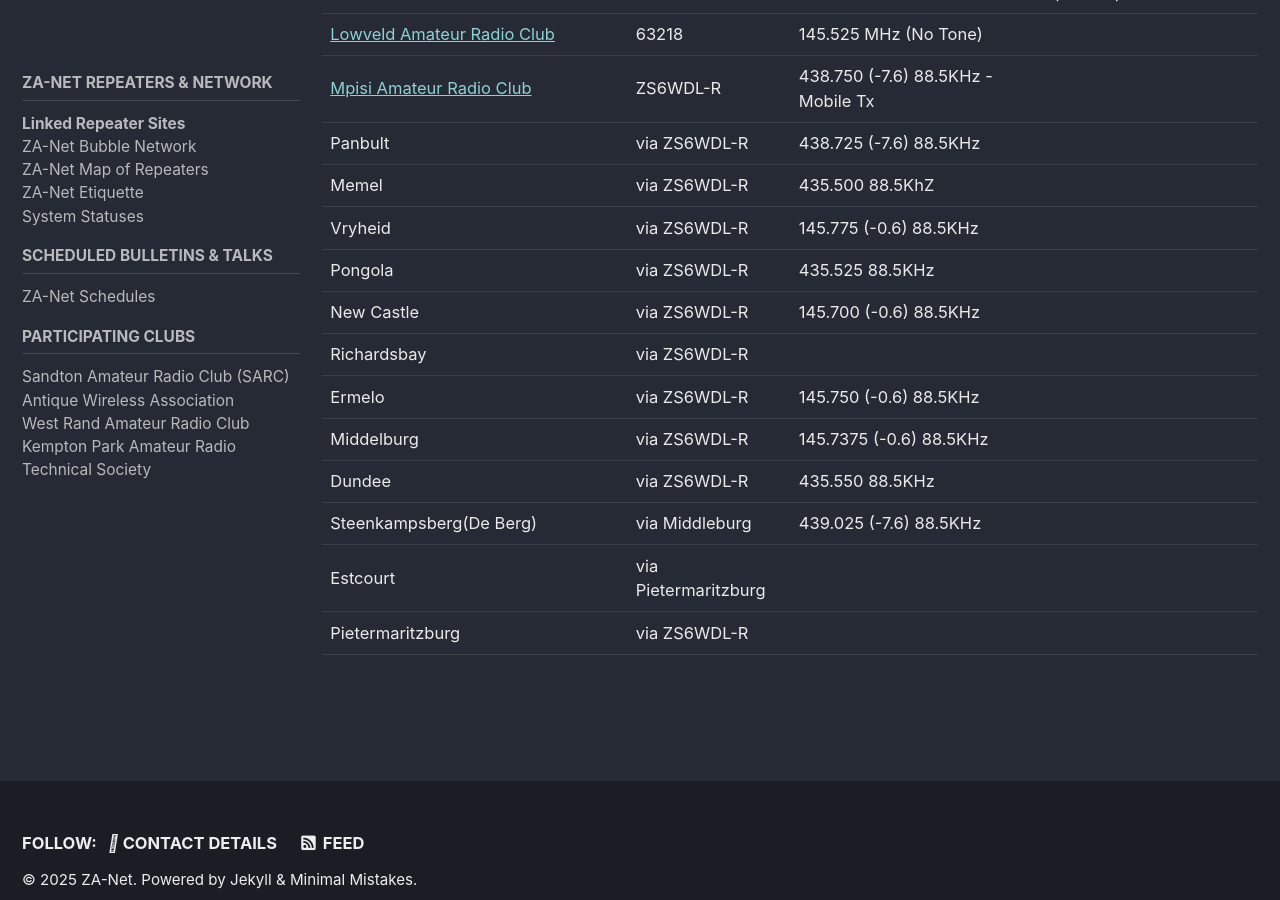
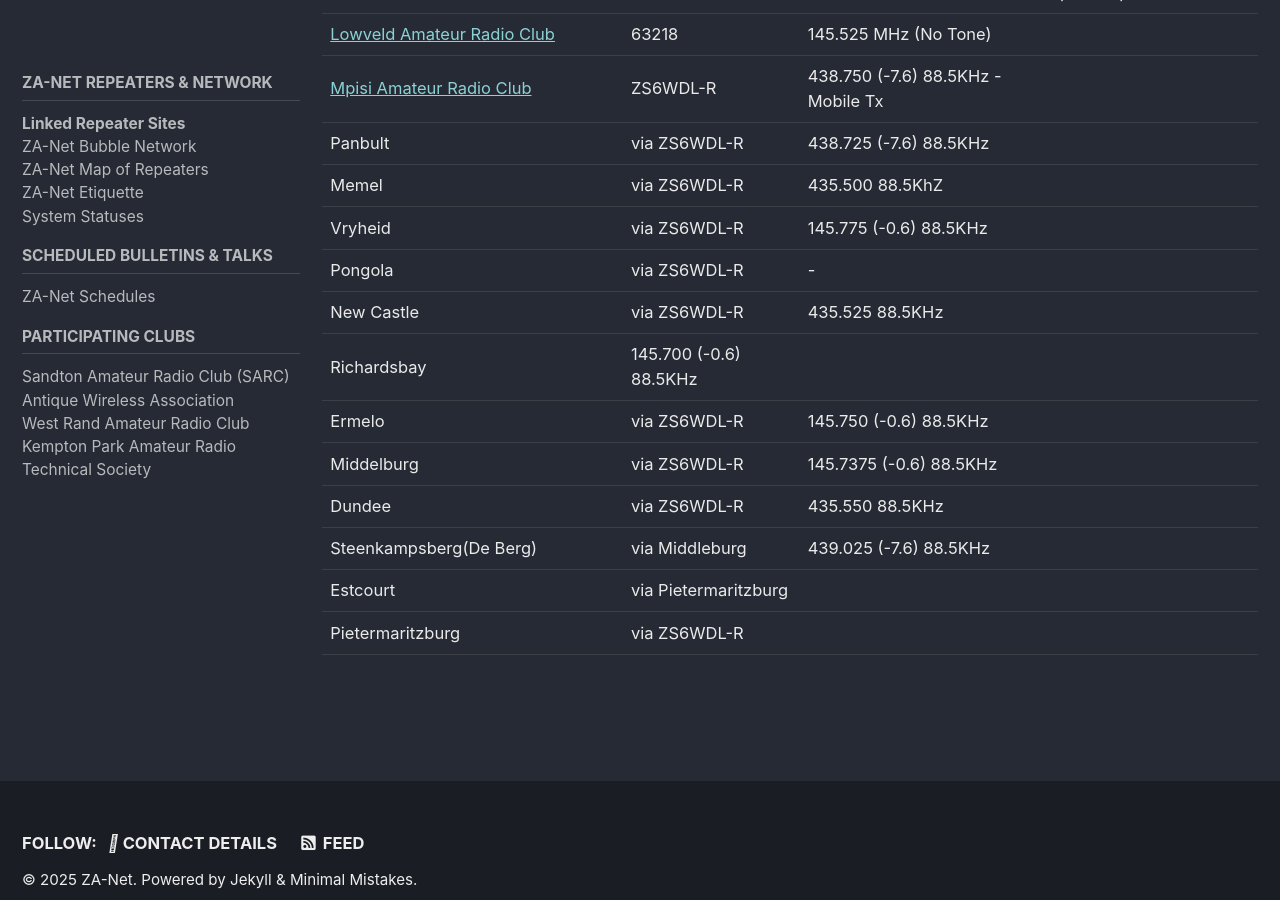
Before and after one commit to za-net/za-net.github.io, a Jekyll site: the page built from _pages/network.md, in a window 1280 px wide and 900 px high, scrolled down 478 px. Built offline with Jekyll 4.4.1, drawn with Linux system fonts in a browser that asks for light colours; cached includes are drawn as plain includes.

```diff
--- a/_pages/network.md
+++ b/_pages/network.md
@@ -19,9 +19,9 @@
 | Panbult | via ZS6WDL-R | 438.725 (-7.6) 88.5KHz | |
 | Memel | via ZS6WDL-R | 435.500 88.5KhZ | |
 | Vryheid | via ZS6WDL-R | 145.775 (-0.6) 88.5KHz | |
-| Pongola | via ZS6WDL-R | 435.525 88.5KHz | |
-| New Castle | via ZS6WDL-R | 145.700 (-0.6) 88.5KHz | |
-| Richardsbay  | via ZS6WDL-R | | |
+| Pongola | via ZS6WDL-R | - | |
+| New Castle | via ZS6WDL-R | 435.525 88.5KHz | |
+| Richardsbay  | 145.700 (-0.6) 88.5KHz | | |
 | Ermelo  | via ZS6WDL-R | 145.750 (-0.6) 88.5KHz | |
 | Middelburg  | via ZS6WDL-R | 145.7375 (-0.6) 88.5KHz | |
 | Dundee | via ZS6WDL-R | 435.550 88.5KHz | |
```
